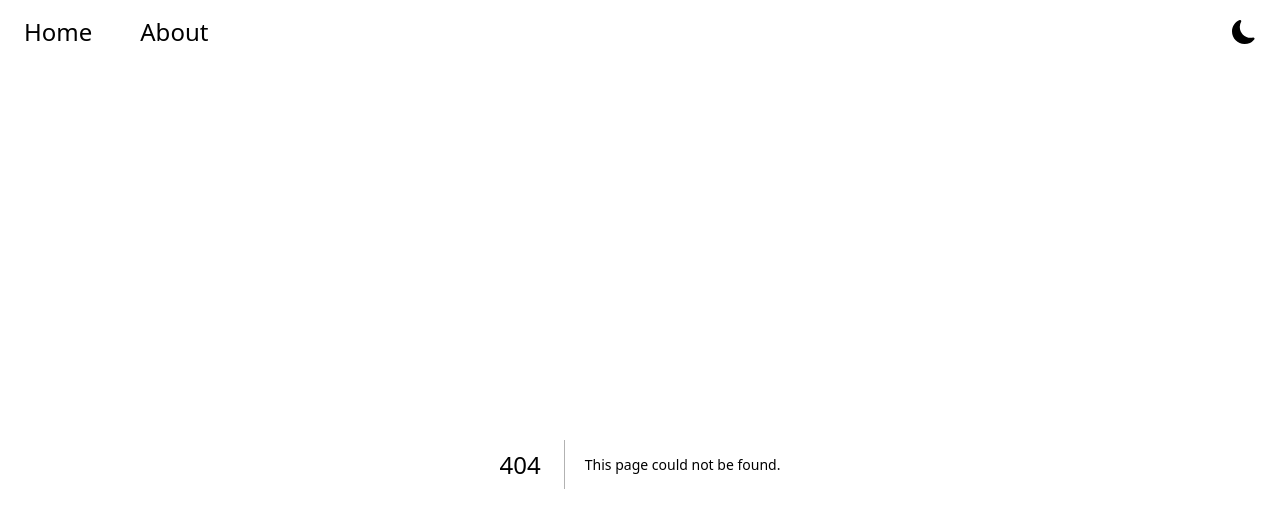
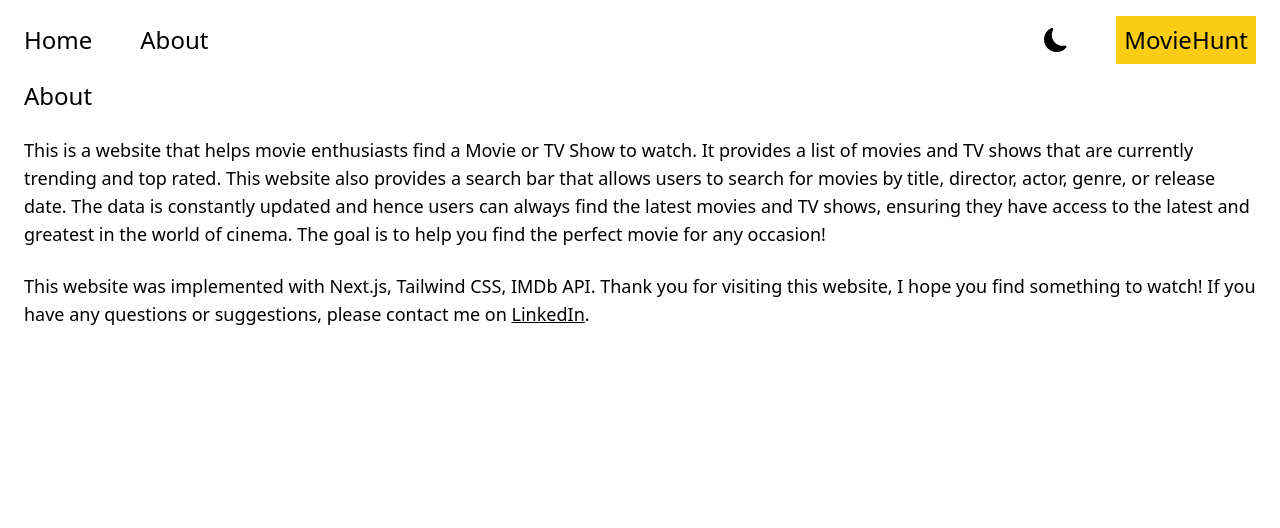
Before and after one commit to swapnilgarg7/MovieHunt, a Next.js app: page /about in a window 1280 px wide. Before the commit this address had no page. Shown: the top 528 px of the page. Built offline with nearby package versions, Linux system fonts and the light colour scheme.

Commit message:
added about page

```diff
--- a/app/about.js
+++ /dev/null
@@ -1,9 +0,0 @@
-import React from 'react'
-
-function About() {
-    return (
-        <div>About</div>
-    )
-}
-
-export default About
--- /dev/null
+++ b/app/about/page.js
@@ -0,0 +1,28 @@
+import React from 'react'
+
+function About() {
+    return (
+        <div className='mx-6 space-y-6'>
+            <h1 className='text-2xl font-medium'>
+                About
+            </h1>
+            <p className='text-lg'>
+                This is a website that helps movie enthusiasts find a Movie or TV Show to watch.
+                It provides a list of movies and TV shows that are currently trending and top rated.
+                This website also provides a search bar that allows users to search for movies by title, director, actor, genre, or release date.
+                The data is constantly updated and hence users can always find the latest movies and TV shows, ensuring they have access to the latest and greatest in the world of cinema.
+                The goal is to help you find the perfect movie for any occasion!
+
+            </p>
+            <p className='text-lg'>
+                This website was implemented with Next.js, Tailwind CSS, IMDb API.
+                Thank you for visiting this website, I hope you find something to watch!
+                If you have any questions or suggestions,
+                please contact me on <a className='underline' href="https://www.linkedin.com/in/swapniltech/">LinkedIn</a>.
+
+            </p>
+        </div>
+    )
+}
+
+export default About
--- a/app/page.js
+++ b/app/page.js
@@ -1,10 +1,7 @@
 import Image from 'next/image'
-import { Inter } from '@next/font/google'
-
-const inter = Inter({ subsets: ['latin'] })
 
 export default function Home() {
   return (
-    <div></div>
+    <div>Home</div>
   )
 }
--- a/components/header.jsx
+++ b/components/header.jsx
@@ -16,16 +16,20 @@ function Header() {
                     </Link>
                 </div>
                 <div className="about mx-4 lg:mx-6 hover:text-gray-400">
-                    <Link href="/about.js">
+                    <Link href="/about">
                         <BsFillInfoCircleFill className="text-2xl sm:hidden" />
                         <p className="hidden sm:inline text-2xl my-2">About</p>
                     </Link>
                 </div>
             </div >
-            <div className="darkmode mx-4 lg:mx-6">
-                <DarkMode />
+            <div className='flex my-4 items-center'>
+                <div className="dark-mode mx-4 lg:mx-6 text-2xl">
+                    <DarkMode />
+                </div>
+                <div className="moviehunt mx-4 lg:mx-6 text-2xl p-2 bg-yellow-400 dark:bg-gray-900 dark:text-yellow-400">
+                    MovieHunt
+                </div>
             </div>
-
         </div >
     )
 }
```
